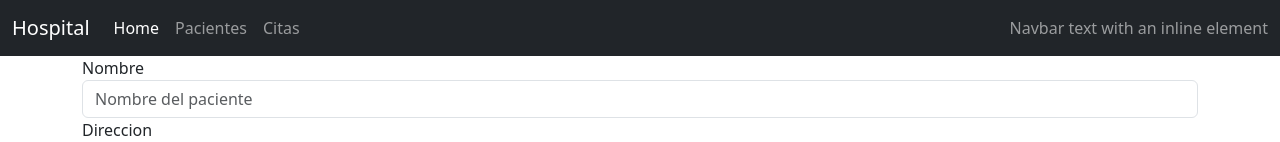
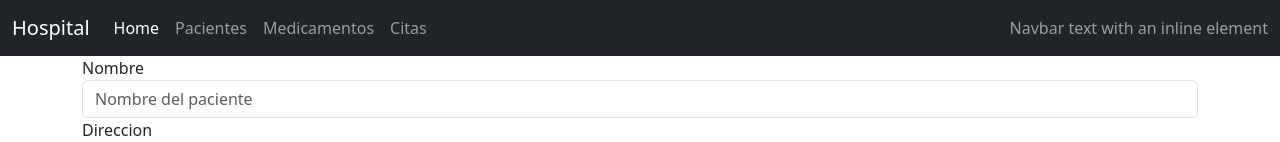
Before and after one commit to Suichi27/proyecto, an Angular app: page /editarP/1 in a window 1280 px wide. Shown: the top 142 px of the page. Built offline with nearby package versions, Linux system fonts and the light colour scheme; no server answers.

Commit message:
Funciona los routing a todas las listas

```diff
--- a/src/app/plantillas/header/header.component.html
+++ b/src/app/plantillas/header/header.component.html
@@ -10,7 +10,10 @@
             <a class="nav-link active" aria-current="page" href="#">Home</a>
           </li>
           <li class="nav-item">
-            <a class="nav-link" (click)="listaMedicamentos()">Pacientes</a>
+            <a class="nav-link" (click)="listaPacientes()">Pacientes</a>
+          </li>
+          <li class="nav-item">
+            <a class="nav-link" (click)="listaMedicamentos()">Medicamentos</a>
           </li>
           <li class="nav-item">
             <a class="nav-link" (click)="listaCitas()">Citas</a>
--- a/src/app/plantillas/header/header.component.ts
+++ b/src/app/plantillas/header/header.component.ts
@@ -17,6 +17,10 @@ export class HeaderComponent implements OnInit{
 
   }
 
+  listaPacientes(){
+    this.router.navigate(['Pacientes']);
+  }
+
   listaCitas(){
     this.router.navigate(['Citas']);
   }
```
Also changed, not shown: src/app/app-routing.module.ts (+7 -7 lines).
